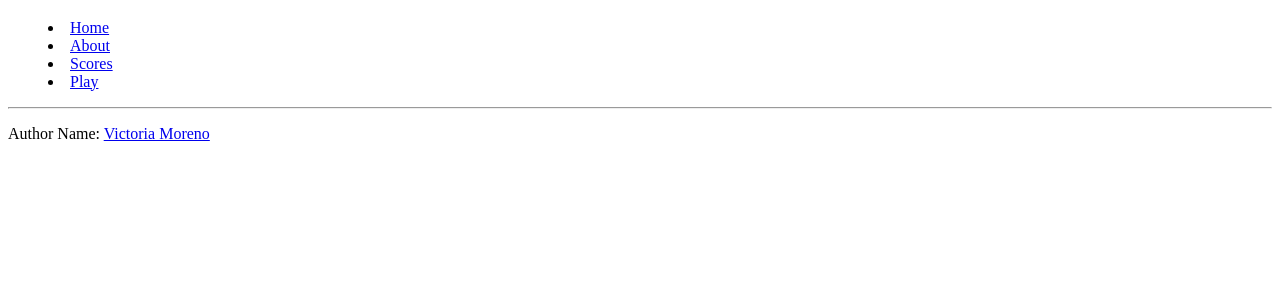
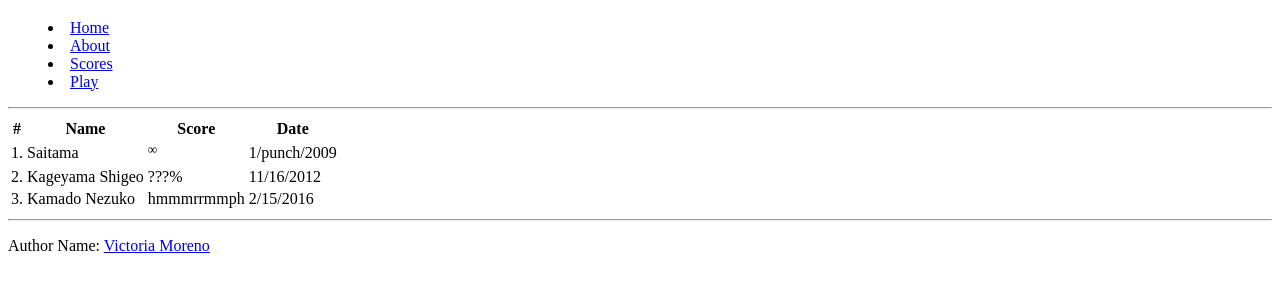
Before and after one commit to vmoreno02/simon, a plain HTML site: page scores.html in a window 1280 px wide. Shown: the part 68-360 px from the top of the page. Drawn offline with Linux system fonts and the light colour scheme.

Commit message:
update: completed scores.html

```diff
--- a/scores.html
+++ b/scores.html
@@ -25,7 +25,39 @@
             <hr />
         </header>
 
+        <main>
+            <table>
+                <thead>
+                    <th>#</th>
+                    <th>Name</th>
+                    <th>Score</th>
+                    <th>Date</th>
+                </thead>
 
+                <tbody>
+                    <tr>
+                        <td>1.</td>
+                        <td>Saitama</td>
+                        <td><sup>&infin;</sup></td>
+                        <td>1/punch/2009</td>
+                    </tr>
+                    <tr>
+                        <td>2.</td>
+                        <td>Kageyama Shigeo</td>
+                        <td>???%</td>
+                        <td>11/16/2012</td>
+                    </tr>
+                    <tr>
+                        <td>3.</td>
+                        <td>Kamado Nezuko</td>
+                        <td>hmmmrrmmph</td>
+                        <td>2/15/2016</td>
+                    </tr>
+                </tbody>
+            </table>
+
+            <hr />
+        </main>
 
         <footer>
             <p class="text-reset">Author Name:</span>
```
